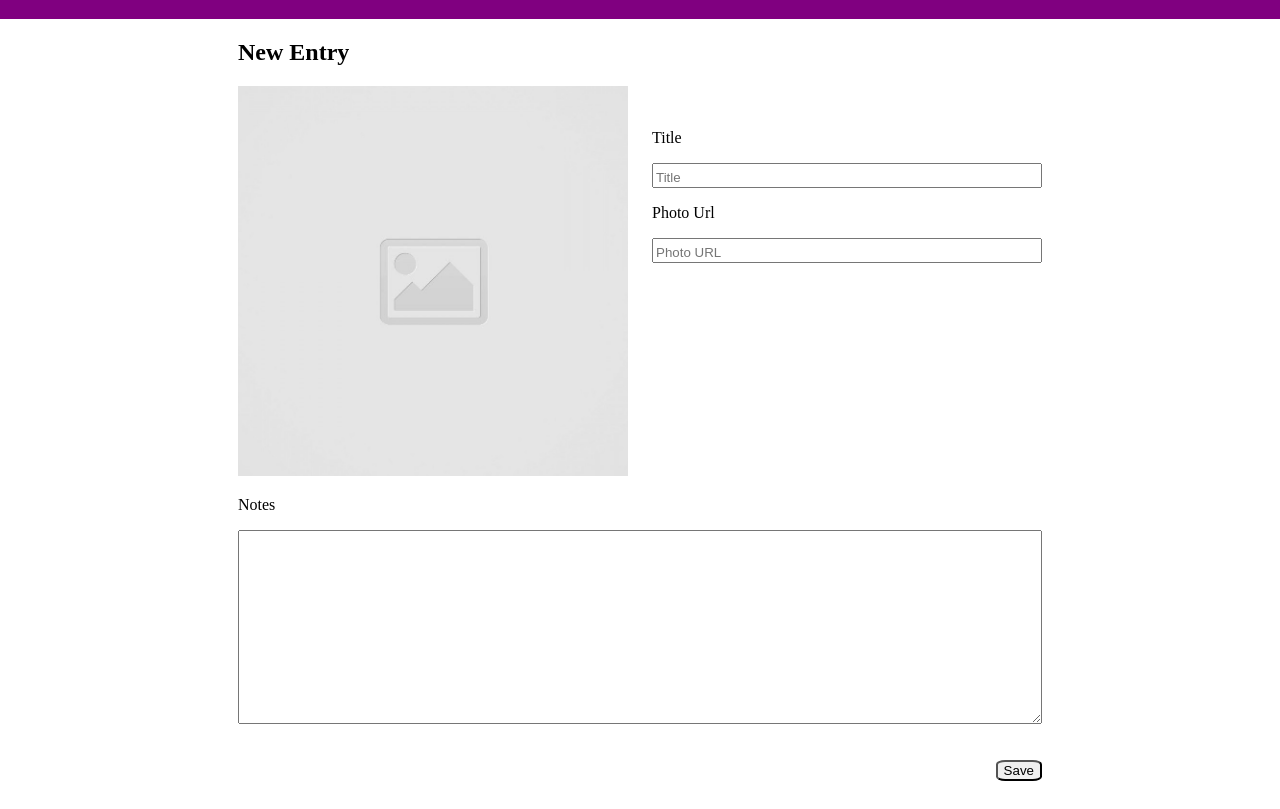
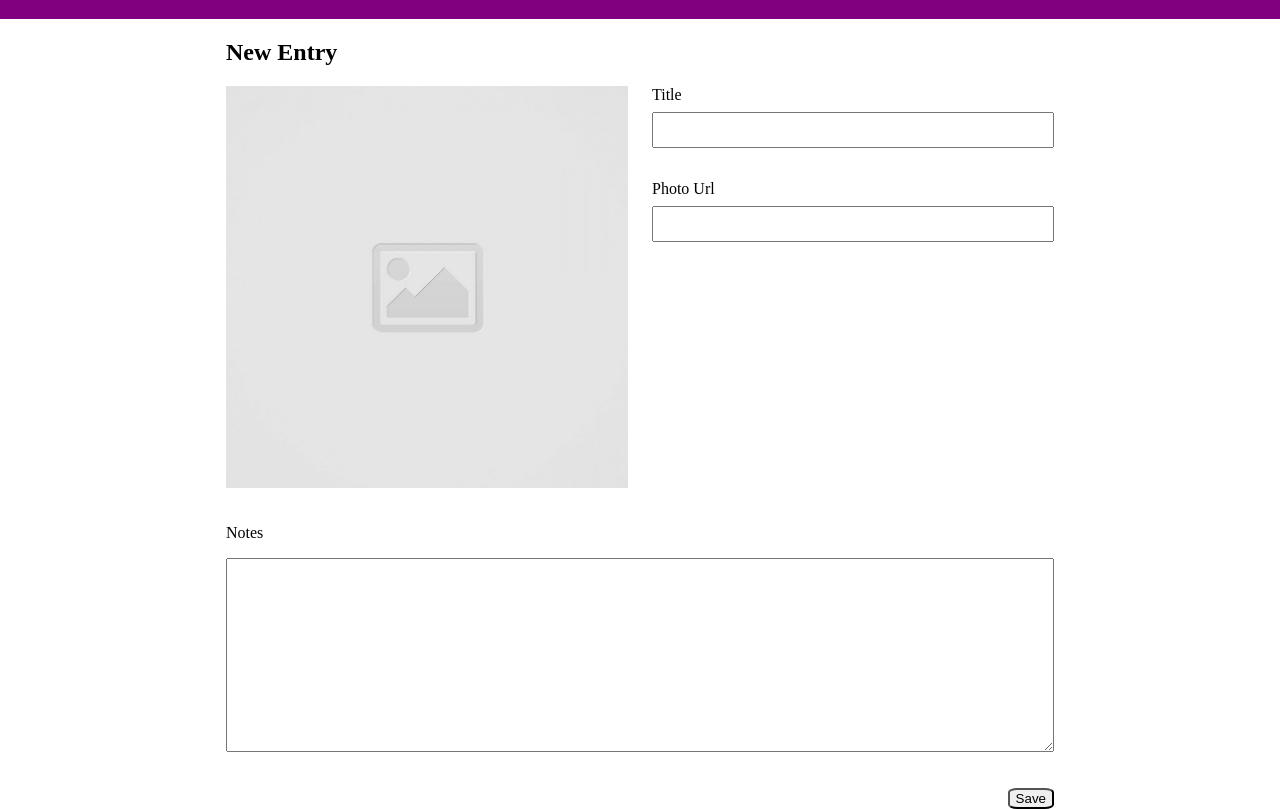
Before and after one commit to GCarolyne/code-journal, a website: page index.html in a window 1280 px wide. Shown: the part 61-870 px from the top of the page. Before the commit the page ends 842 px from the top, so only its background shows below. Drawn offline with Linux system fonts and the light colour scheme.

Commit message:
updated changes and arranged to push to beginning of array.

```diff
--- a/css/layout.css
+++ b/css/layout.css
@@ -35,20 +35,14 @@
 
 img {
   width: 100%;
+  padding-bottom: 2rem;
 }
 
 .title-text {
-  padding-top: 50px;
-  margin-top: 60px;
+  margin-top: 20rem;
 }
 
-.title {
-  padding-top: 5px;
-  padding-right: 5rem;
-}
-
-.url {
-  padding-top: 5px;
+.title .url {
   padding-right: 5rem;
 }
 
@@ -56,10 +50,11 @@ img {
   resize: vertical;
   width: 100%;
   padding-bottom: 10rem;
+  margin-top: 1rem;
+  margin-bottom: 2rem;
 }
 
 button {
-  margin-top: 2rem;
   border-radius: 20%;
   float: right;
 }
@@ -67,3 +62,14 @@ button {
 input {
   width: 100%;
 }
+
+#title {
+  margin-top: 0.5rem;
+  margin-bottom: 2rem;
+  padding-bottom: 1rem;
+}
+
+#url {
+  margin-top: 0.5rem;
+  padding-bottom: 1rem;
+}
--- a/index.html
+++ b/index.html
@@ -26,43 +26,35 @@
       </div>
     </header>
     <main class="container">
-      <form class="column-full">
+      <div data-view="entry-form">
+        <form>
+          <div class="row">
+            <div class="column-full">
+              <h2 class="newEntry">New Entry</h2>
+            </div>
+          </div>
           <div class="row">
             <div class="column-half">
-            <h2 class="newEntry">New Entry</h2>
-
-            <div data-view="entry-form">
               <img
                 src="images/placeholder-image-square.jpg"
-                class="placeholderIMG" />
-            </div>
+                class="placeholderIMG"
+                alt="an image of your choice" />
             </div>
             <div class="column-half">
-            <p class="title-text">Title</p>
-            <input
-              class="title"
-              placeholder="Title"
-              type="text"
-              id="title"
-              required />
-            <p class="urlPhoto">Photo Url</p>
-            <input
-              class="url"
-              placeholder="Photo URL"
-              type="text"
-              id="url"
-              required />
-          </div>
+              <label class="title-text">Title</label>
+              <input class="title" type="text" id="title" required />
+              <label class="urlPhoto">Photo Url</label>
+              <input class="url" type="text" id="url" required />
             </div>
 
-        <div class="row">
             <div class="column-full">
-            <p class="noteP">Notes</p>
+              <label class="noteP">Notes</label>
               <textarea class="notes" id="notesText" required></textarea>
               <button type="submit" class="savaButton" name="save">Save</button>
             </div>
           </div>
         </form>
+      </div>
       <div data-view="entries" class="hidden"></div>
     </main>
     <script src="js/data.js"></script>
--- a/js/main.js
+++ b/js/main.js
@@ -29,7 +29,7 @@ $allForm.addEventListener('submit', (event) => {
     entryId: data.nextEntryId,
   };
   data.nextEntryId++;
-  data.entries.push(entryObject);
+  data.entries.unshift(entryObject);
   writeData();
   $placeholderImg.setAttribute('src', 'images/placeholder-image-square.jpg');
   $allForm.reset();
--- a/ts/main.ts
+++ b/ts/main.ts
@@ -39,7 +39,7 @@ $allForm.addEventListener('submit', (event: Event) => {
   };
 
   data.nextEntryId++;
-  data.entries.push(entryObject);
+  data.entries.unshift(entryObject);
 
   writeData();
 
```
Lines whose indentation alone changed are shown as unchanged.
